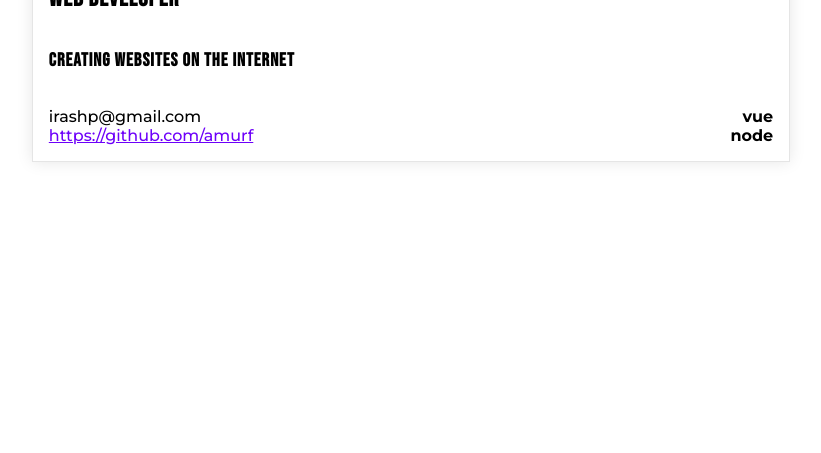
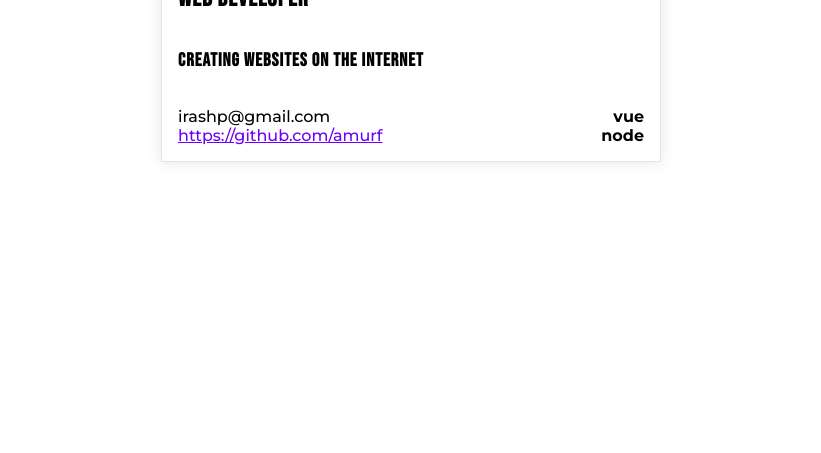
Before and after one commit to amurf/amurf.dev, a plain HTML site: page index.html in a window 1280 px wide. Shown: the part 363-816 px from the top of the page, without its empty margins (229-1050 px from the left). Drawn offline with Linux system fonts and the light colour scheme.

Commit message:
add 500px max width to minimise white space

```diff
--- a/index.html
+++ b/index.html
@@ -80,7 +80,7 @@
 
       .card {
         perspective: 500px;
-        max-width: 60%;
+        max-width: 500px;
       }
 
       .content {
```
